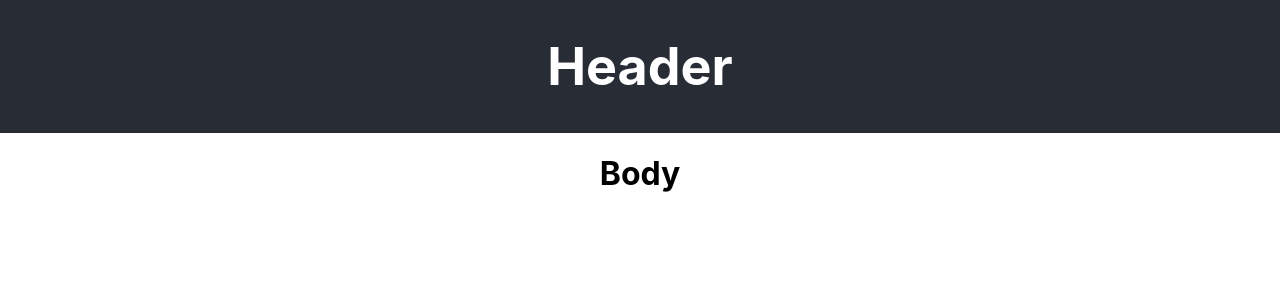
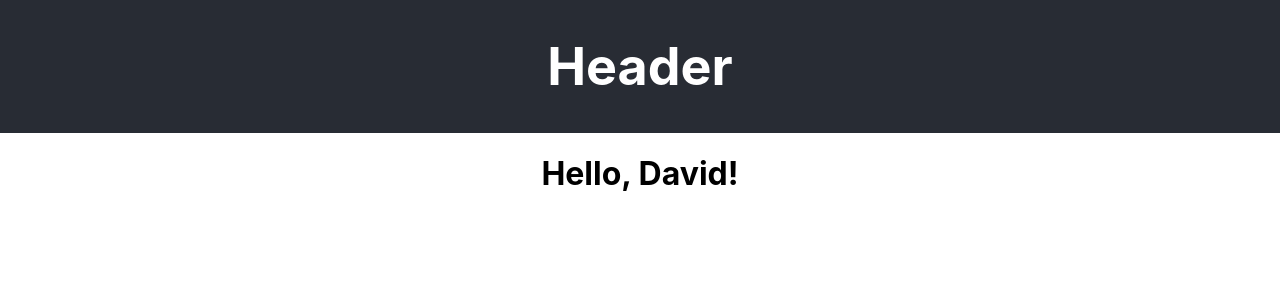
Before and after one commit to daburch/react-practice, a React (Create React App) app: page / in a window 1280 px wide. Shown: the top 300 px of the page. Built offline with nearby package versions, Linux system fonts and the light colour scheme.

Commit message:
add config file

```diff
--- a/src/App.js
+++ b/src/App.js
@@ -1,5 +1,6 @@
 import React from 'react';
 import './App.css';
+import Config from './config/config.json'
 
 function App() {
   return (
@@ -8,7 +9,7 @@ function App() {
         <h1>Header</h1>
       </header>
       <body>
-        <h1>Body</h1>
+        <h1>Hello, {Config.name}!</h1>
       </body>
     </div>
   );
--- /dev/null
+++ b/src/config/config.json
@@ -0,0 +1,3 @@
+{
+    "name": "David"
+}
```
